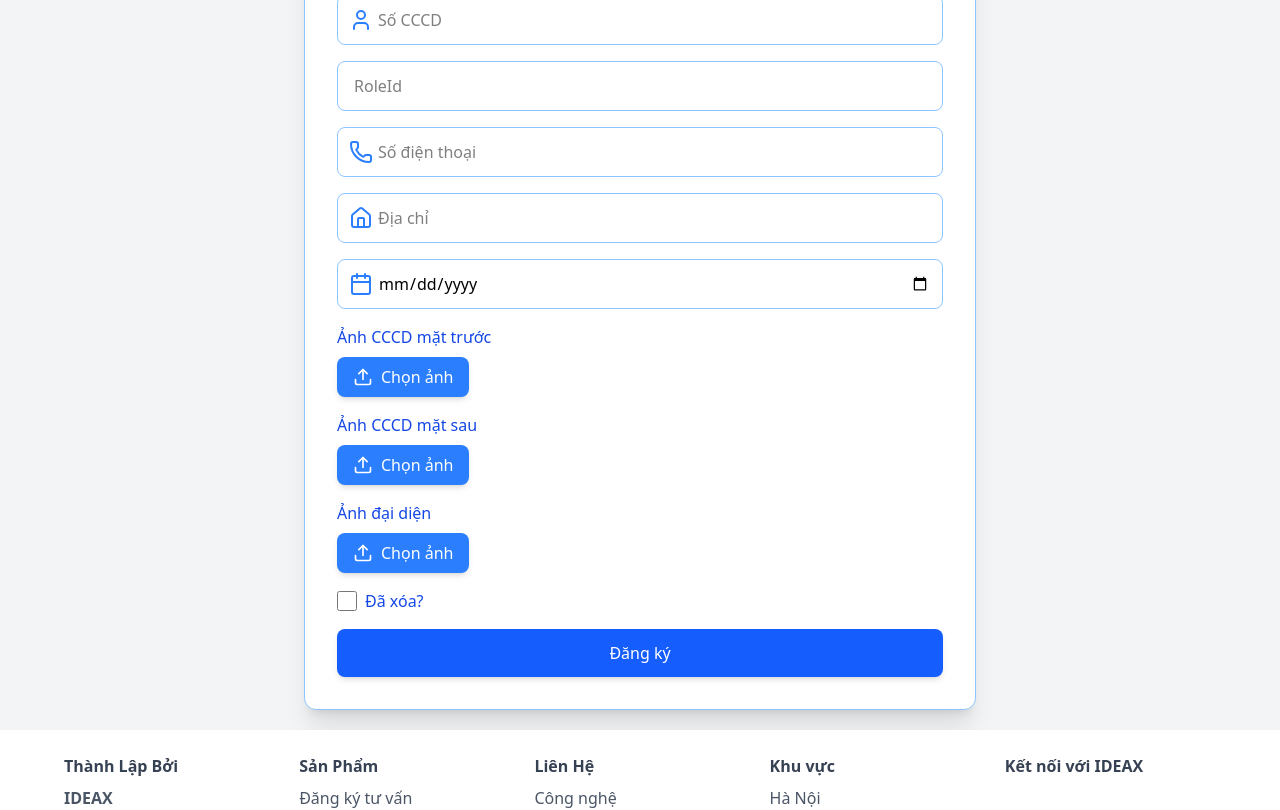
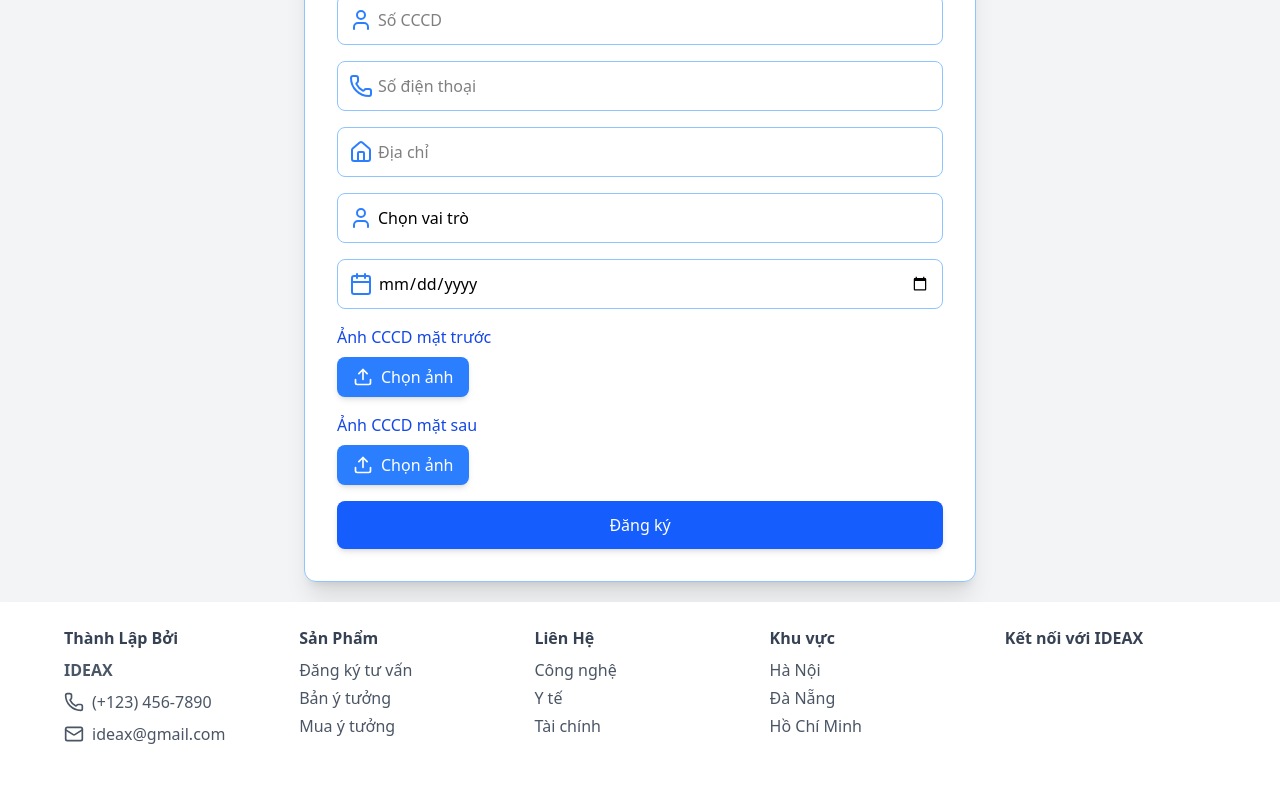
Before and after one commit to giangdaiduong/Capstone2-Frontend, a React (Vite) app: page /register in a window 1280 px wide. Shown: the part 540-1350 px from the top of the page. After the commit the page ends 1310 px from the top, so only its background shows below. Built offline with nearby package versions, Linux system fonts and the light colour scheme.

Commit message:
Cập nhật nội dung file Register.jsx

```diff
--- a/src/pages/Register.jsx
+++ b/src/pages/Register.jsx
@@ -113,7 +113,6 @@ const Register = () => {
             { name: 'password', type: 'password', icon: <Lock />, placeholder: 'Mật khẩu' },
             { name: 'confirmPassword', type: 'password', icon: <Lock />, placeholder: 'Xác nhận mật khẩu' },
             { name: 'idNumber', icon: <User />, placeholder: 'Số CCCD' },
-            { name: 'roleId', icon: null, placeholder: 'RoleId' },
             { name: 'phone', icon: <Phone />, placeholder: 'Số điện thoại' },
             { name: 'address', icon: <Home />, placeholder: 'Địa chỉ' },
           ].map(({ name, type = 'text', icon, placeholder }) => (
@@ -134,6 +133,24 @@ const Register = () => {
               />
             </div>
           ))}
+
+          {/* Dropdown Vai trò */}
+          <div className="relative">
+            <span className="absolute left-3 top-1/2 transform -translate-y-1/2">
+              <User className="text-blue-500" />
+            </span>
+            <select
+              name="roleId"
+              value={formData.roleId}
+              onChange={handleInputChange}
+              className="w-full pl-10 p-3 border border-blue-300 rounded-lg focus:ring-2 focus:ring-blue-500 focus:outline-none appearance-none"
+              required
+            >
+              <option value="">Chọn vai trò</option>
+              <option value="ideator">Ý tưởng viên</option>
+              <option value="investor">Nhà đầu tư</option>
+            </select>
+          </div>
 
           {/* Ngày sinh */}
           <div className="relative">
@@ -165,26 +182,6 @@ const Register = () => {
             preview={formData.cccdBack}
             required
           />
-
-          {/* Upload Avatar */}
-          <FileInput
-            label="Ảnh đại diện"
-            onChange={(e) => handleFileChange(e, 'avatar')}
-            preview={formData.avatar}
-          />
-
-          {/* Checkbox đã xóa */}
-          <div className="flex items-center space-x-2">
-            <input
-              type="checkbox"
-              name="isDeleted"
-              checked={formData.isDeleted}
-              onChange={handleInputChange}
-              className="form-checkbox h-5 w-5 text-blue-600"
-            />
-            <label className="text-blue-700 font-medium">Đã xóa?</label>
-          </div>
-
           {/* Submit button */}
           <button
             type="submit"
```
